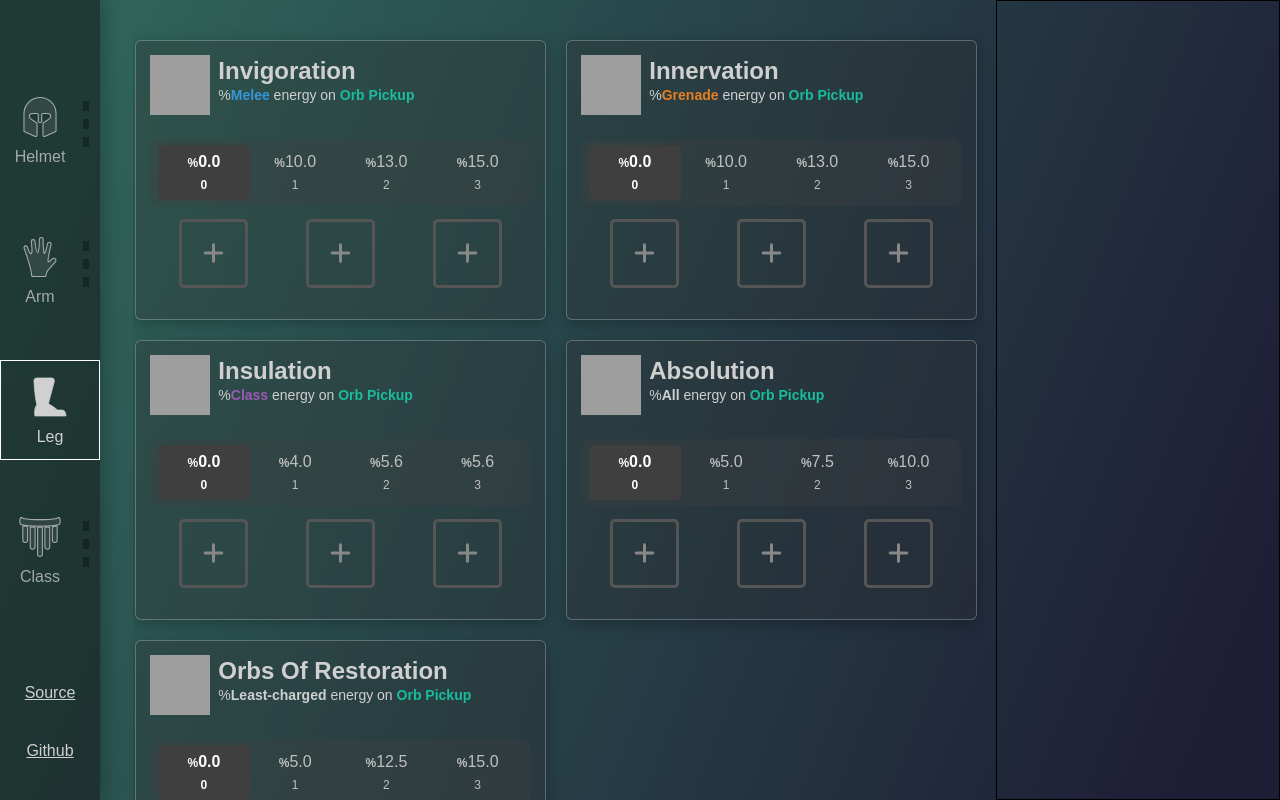
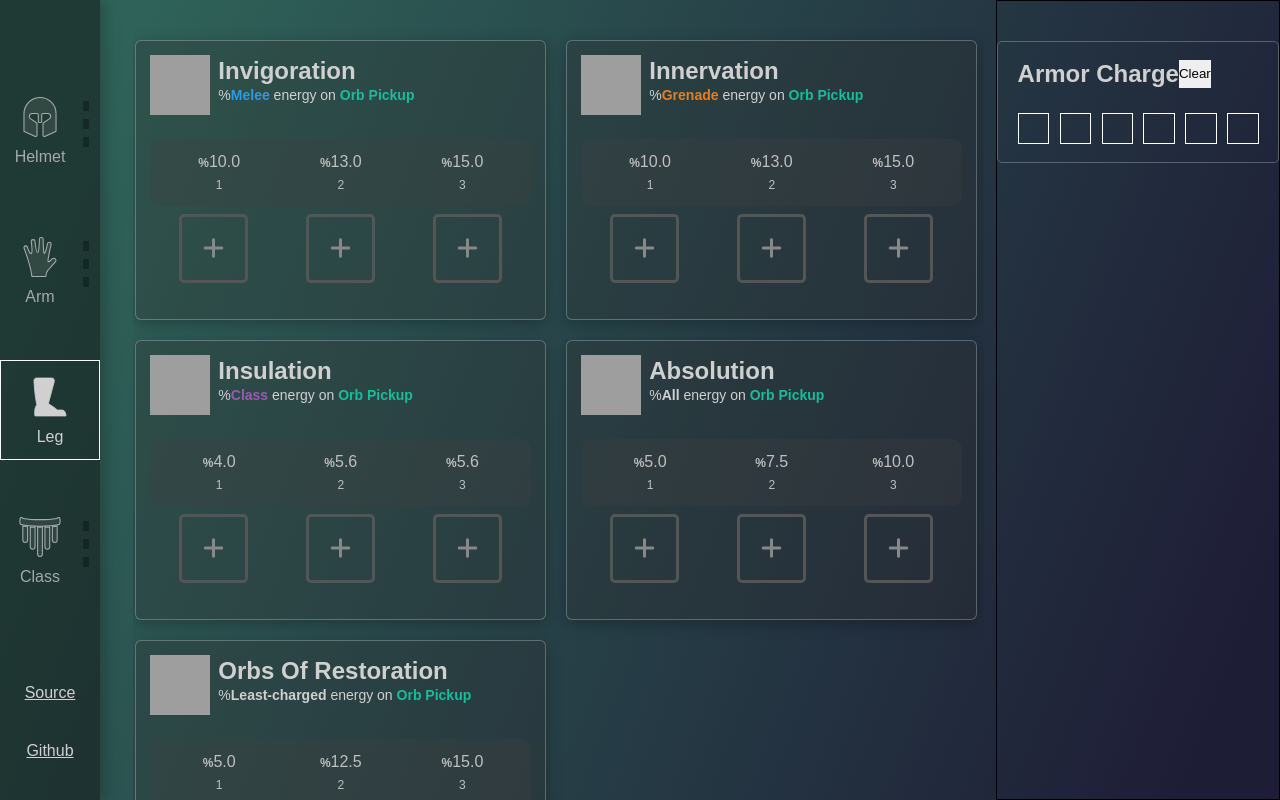
Before and after one commit to cranberriez/destiny-mod-calculator, a React (Create React App) app: page /destiny-mod-calculator/leg in a window 1280 px wide. Built offline with nearby package versions, Linux system fonts and the light colour scheme; grey boxes are pictures that could not be loaded.

Commit message:
started working on armorCharge, condensed excess state variables

```diff
--- a/src/App.css
+++ b/src/App.css
@@ -19,15 +19,3 @@ main {
     grid-column: 3;
     border: 1px solid black;
 }
-
-h1 {
-    color: #d0d0d0;
-    margin-top: 50px;
-}
-
-button {
-    margin: 5px;
-    padding: 10px;
-    border-radius: 5px;
-    cursor: pointer;
-}
--- a/src/App.js
+++ b/src/App.js
@@ -1,7 +1,7 @@
 import React, { useState } from 'react';
 import { BrowserRouter as Router, Routes, Route } from 'react-router-dom';
 import Armor from './components/armor.js'
-// import ArmorCharge from './components/armorCharge.js';
+import ArmorCharge from './components/armorCharge.js';
 // import Breakdown from './components/breakdown.js'
 import Navbar from './components/navbar.js'
 import './App.css';
@@ -13,13 +13,6 @@ function App() {
     const [legMods, setLegMods] = useState(data.leg);
     const [classMods, setClassMods] = useState(data.class);
     const [armorCharge, setArmorCharge] = useState({ charge: 0 })
-
-    const [modCounts, setModCounts] = useState({
-        'helmet': 0,
-        'arm': 0,
-        'leg': 0,
-        'class': 0,
-    })
 
     const [slottedStates, setSlottedStates] = useState({
         'helmet': ['','',''],
@@ -38,10 +31,16 @@ function App() {
     return (
         <div className="App">
             <Router>
-                <Navbar modTotals={modCounts} />
+                <Navbar slottedStates={slottedStates} />
 
                 <main>
                     <Routes>
+                        <Route path='/'element={
+                            <div>
+
+                            </div>
+                        }></Route >
+
                         {Object.entries(armorPages).map(([name, data]) => (
                             <Route path={`/destiny-mod-calculator/${name}`} key={`${name}-route`} element={
                                 <div>
@@ -50,8 +49,6 @@ function App() {
                                         armorName={name}
                                         modData={data[0]}
                                         setModData={data[1]}
-                                        totalCount={modCounts[name]}
-                                        setModCounts={setModCounts}
                                         armorCharge={armorCharge.charge}
                                         slotted={slottedStates[name]}
                                         setSlotted={(newSlotted) => setSlottedStates({...slottedStates, [name]: newSlotted})}
@@ -59,24 +56,22 @@ function App() {
                                 </div>
                             }/>
                         ))}
-
                     </Routes>
                 </main>
-
-                <div className="breakdown">
-                    {/* <ArmorCharge
-                        armorCharge={armorCharge}
-                        setArmorCharge={setArmorCharge}
-                    />
-                    <Breakdown
+            </Router>
+            <div className="breakdown">
+                    {/* <Breakdown
                         helmetMods={helmetMods}
                         armMods={armMods}
                         legMods={legMods}
                         classMods={classMods}
                         armorCharge={armorCharge}
                     /> */}
-                </div>
-            </Router>
+                    <ArmorCharge
+                        armorCharge={armorCharge}
+                        setArmorCharge={setArmorCharge}
+                    />
+            </div>
         </div>
     );
 }
--- a/src/components/armor.js
+++ b/src/components/armor.js
@@ -1,16 +1,9 @@
-import React, { useState } from 'react';
+import React from 'react';
 import Mod from './mod.js'
 import './css/armor.css';
 
 function Armor(props) {
-    const { armorName, modData, setModData, slotted, setSlotted, totalCount, setModCounts, armorCharge } = props;
-
-    function setModTotalCount(key, countChange) {
-        setModCounts((prevState) => ({
-            ...prevState,
-            [key]: prevState[key] + countChange,
-        }));
-    }
+    const { armorName, modData, setModData, slotted, setSlotted, armorCharge } = props;
 
     const setModCount = (modID, count) => {
         setModData((prevMods) => ({
@@ -23,9 +16,7 @@ function Armor(props) {
     }
 
     const handleModCountChange = (modID, selectedCount) => {
-        console.log(selectedCount)
         setModCount(modID, selectedCount)
-        setModTotalCount(armorName, selectedCount - modData[modID].count)
     }
 
     return (
--- a/src/components/armorCharge.js
+++ b/src/components/armorCharge.js
@@ -3,39 +3,17 @@ import './css/armorcharge.css';
 
 
 function ChargeBox(props) {
-    const {charge, setArmorCharge} = props;
+    const boxList = []
 
-    // Using a for loop to create an array of JSX elements
-    var itemsList = [];
-    itemsList.push(
-        <li
-            key={7}
-            onClick={() => {
-                setArmorCharge(0)
-            }}
-            className={"box remove"}
-        >
-            x
-        </li>
-    );
     for (let i = 0; i < 6; i++) {
-        itemsList.push(
-            <li
-                key={i}
-                onClick={() => {
-                    setArmorCharge(i + 1)
-                }}
-                className={"box " + (i < charge ? "active" : "inactive")}
-            >
-            </li>
-        );
+        boxList.push(
+            <div key={`charge-box-${i}`} className='charge-box'>
+
+            </div>
+        )
     }
 
-    return (
-        <ul className="ChargeBoxes">
-            {itemsList}
-        </ul>
-    )
+    return boxList
 }
 
 function ArmorCharge(props) {
@@ -49,18 +27,21 @@ function ArmorCharge(props) {
         ))
     }
 
+    const clearCharge = () => {
+        setCharge(0)
+    }
+
     return (
         <div className="ArmorCharge">
-            <h2>Armor Charge</h2>
-            {/* <button onClick={addCharge}>
-                Add Charge
-            </button>
-            <button onClick={removeCharge}>
-                Remove Charge
-            </button>
-            <p>Charges: {armorCharge.charge}</p> */}
-            <ChargeBox charge={armorCharge.charge} setArmorCharge={setCharge}/>
-
+            <div className='armor-charge-header'>
+                <h2>Armor Charge</h2>
+                <button className='armor-charge-clear' onClick={(clearCharge)}>
+                    Clear
+                </button>
+            </div>
+            <div className='charge-box-cont'>
+                <ChargeBox charge={armorCharge.charge} setArmorCharge={setCharge}/>
+            </div>
         </div>
     )
 }
--- /dev/null
+++ b/src/components/css/armorcharge.css
@@ -0,0 +1,34 @@
+.ArmorCharge {
+    padding: 2.2vh 1.5vw;
+    border: 1px solid rgba(255,255,255,0.25);
+    border-radius: 5px;
+
+    margin-top: 5vh;
+}
+
+.armor-charge-header {
+    display: flex;
+    flex-wrap: wrap;
+}
+
+.armor-charge-header h2 {
+    color: #D0D0D0;
+    font-size: 24px;
+}
+
+.charge-box-cont {
+    width: 100%;
+    display: flex;
+    flex-wrap: wrap;
+    justify-content: space-between;
+
+    margin-top: 25px;
+}
+
+.charge-box {
+    aspect-ratio: 1/1;
+    width: 13%;
+    min-width: 22px;
+    height: auto;
+    border: 1px solid #fff;
+}
--- a/src/components/css/mod.css
+++ b/src/components/css/mod.css
@@ -10,6 +10,7 @@
     grid-column: span 2;
 
     max-width: 480px;
+    color: #d0d0d0;
 }
 
 .Mod.kickstart {
@@ -120,10 +121,12 @@ span {font-weight: bold;}
     border-width: 3px;
     border-style: solid;
     border-color: #555;
+    border-radius: 5px;
     background: 0;
 
     font-size: 24px;
     color: #888;
+    cursor: pointer;
     transition: 200ms cubic-bezier(0.075, 0.82, 0.165, 1);
 
     position: relative;
--- a/src/components/mod.js
+++ b/src/components/mod.js
@@ -13,6 +13,8 @@ function Stacks(props) {
     const listItems = [];
 
     for (let i = 0; i < stacks.length; i++) {
+        if (stacks[i] === 0) continue
+
         listItems.push(
             <li  className={(i === count ? 'active' : '')} key={modName + '-' + i}>
                 <p><span>%</span>{(stacks[i] * 100).toFixed(1)}</p>
@@ -41,7 +43,6 @@ function ModButton(props) {
 
 
     let slotStatus;
-    console.log(slotted)
     if (slotted[i] === '') slotStatus = 'open'
     else if (slotted[i] === modID) slotStatus = 'slotted'
     else slotStatus = 'disabled'
--- a/src/components/navbar.js
+++ b/src/components/navbar.js
@@ -12,14 +12,22 @@ const icons = {
     'arm': ArmIcon,
     'leg': LegIcon,
     'class': ClassIcon
-  };
+};
+
+function getSlottedCount(slottedStates) {
+    let count = 0;
+    slottedStates.forEach(element => {
+        if (element !== '') count++;
+    });
+    return count;
+}
 
 function Navbar(props) {
-    const { modTotals } = props;
+    const { slottedStates } = props;
 
     return (
         <nav>
-            {Object.keys(modTotals).map(key => (
+            {Object.keys(slottedStates).map(key => (
                 <NavLink to={'/destiny-mod-calculator/' + key} className=''  id={key + '-link'} key={key + '-link'}>
 
                     <div className='nav-label'>
@@ -31,9 +39,9 @@ function Navbar(props) {
                         </p>
                     </div>
                     <div className='nav-mod-count'>
-                        <div id={key + '-mod-1'} className={modTotals[key] >= 1 ? "active" : ""}><div></div></div>
-                        <div id={key + '-mod-2'} className={modTotals[key] >= 2 ? "active" : ""}><div></div></div>
-                        <div id={key + '-mod-3'} className={modTotals[key] >= 3 ? "active" : ""}><div></div></div>
+                        <div id={key + '-mod-1'} className={getSlottedCount(slottedStates[key]) >= 3 ? "active" : ""}><div></div></div>
+                        <div id={key + '-mod-2'} className={getSlottedCount(slottedStates[key]) >= 2  ? "active" : ""}><div></div></div>
+                        <div id={key + '-mod-3'} className={getSlottedCount(slottedStates[key]) >= 1  ? "active" : ""}><div></div></div>
                     </div>
                 </NavLink>
             ))}
```
